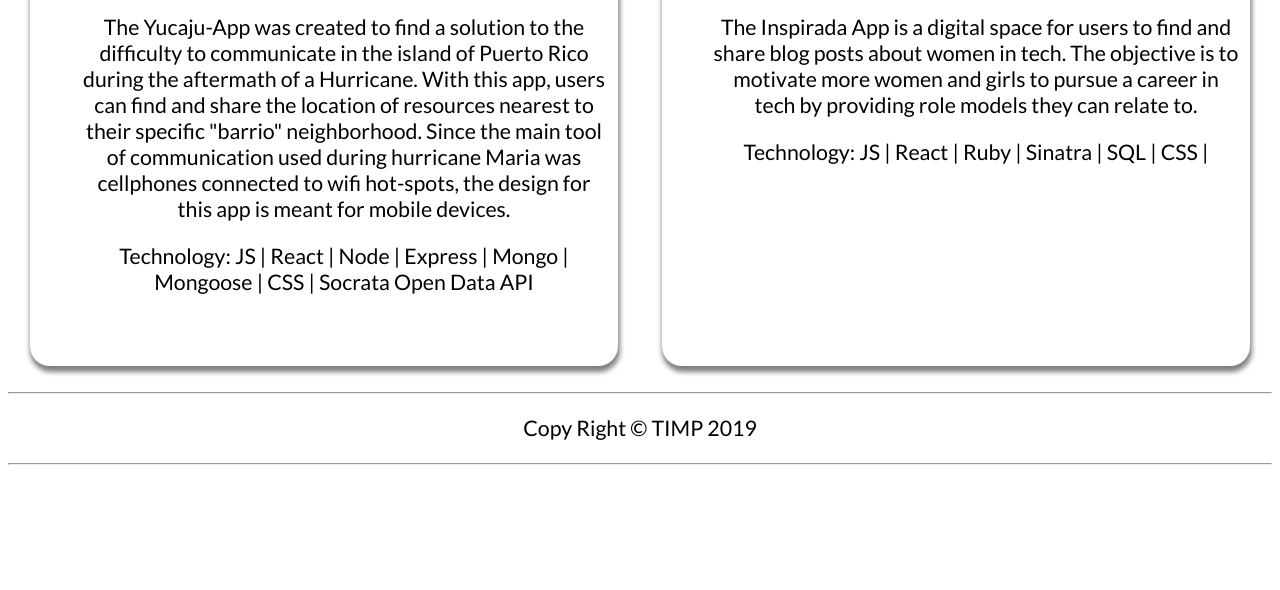
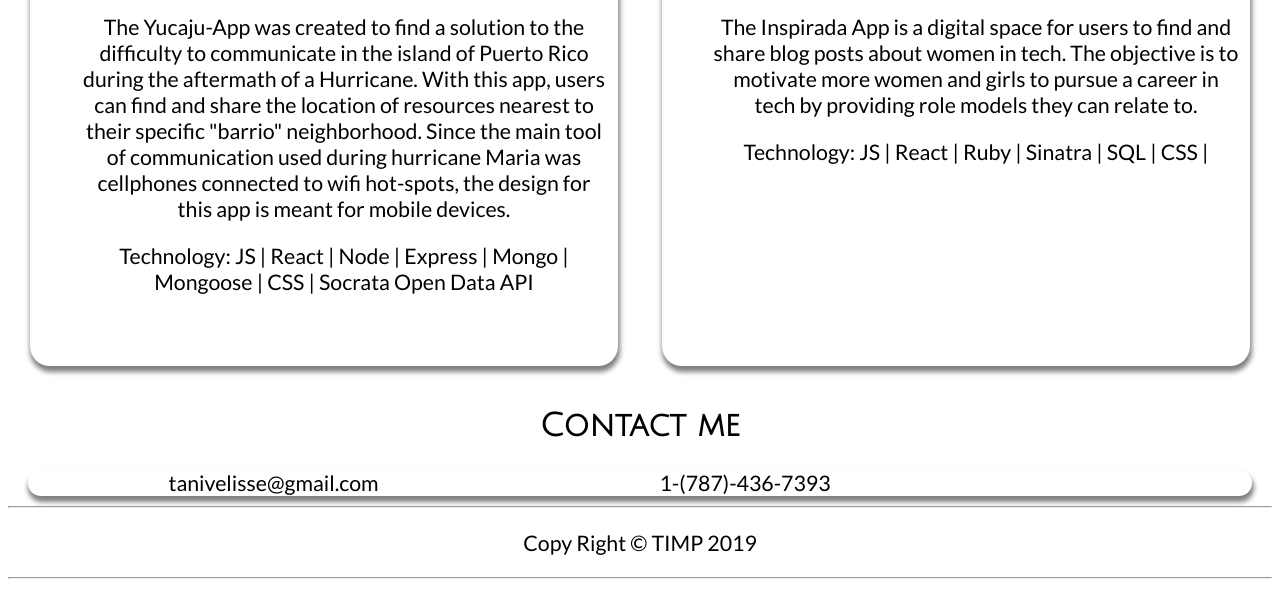
Before and after one commit to tanivelisse/timp, a plain HTML site: page index.html in a window 1280 px wide. Shown: the part 1911-2501 px from the top of the page. Before the commit the page ends 2386 px from the top, so only its background shows below. Drawn offline with nearby package versions, Linux system fonts and the light colour scheme.

Commit message:
adding contact info

```diff
--- a/css/style.css
+++ b/css/style.css
@@ -62,7 +62,6 @@ a:hover {text-decoration: underline;}   /* mouse over link */
 }
 
 .projects-box {
-	/*margin: 10px auto;*/
 	display: flex;
 	flex-direction: row;
 	justify-content: space-around;
@@ -89,6 +88,15 @@ ul {
 	list-style: none;
 }
 
+#contact-info {
+	max-width: 100%;
+	display: flex;
+	flex-direction: row;
+	justify-content: space-around;
+	border-radius: 20px;
+	box-shadow: 1px 5px 5px 1px gray;
+	margin: 10px 20px;
+}
 
 footer{
 	text-align: center;
--- a/index.html
+++ b/index.html
@@ -1,6 +1,12 @@
 <!DOCTYPE html>
 <html>
 <head>
+	<link rel="stylesheet" type="text/css" href="semantic/dist/semantic.min.css">
+<script
+  src="https://code.jquery.com/jquery-3.1.1.min.js"
+  integrity="sha256-hVVnYaiADRTO2PzUGmuLJr8BLUSjGIZsDYGmIJLv2b8="
+  crossorigin="anonymous"></script>
+<script src="semantic/dist/semantic.min.js"></script>
 	<link href="https://fonts.googleapis.com/css?family=Julius+Sans+One|Lato&display=swap" rel="stylesheet">
 	<link rel="stylesheet" type="text/css" href="css/style.css">
 	<script type='text/javascript' src='//platform-api.sharethis.com/js/sharethis.js#property=5cfda1074351e9001264fe9e&product=inline-share-buttons' async='async'></script>
@@ -114,10 +120,21 @@
 			</div>
 
 		</div>
+	<div class="titles">
+		<h2> Contact me </h2>
+	</div>
+	<div id="contact-info">
+			<div>
+				tanivelisse@gmail.com
+			</div>
+			<div>
+				 1-(787)-436-7393
+			</div>
+			<div class="sharethis-inline-follow-buttons"></div>
+		</ul>
+	</div>
+
 	</main>
-	<aside>
-
-	</aside>
 	<footer>
 		<hr/>
         <p>Copy Right © TIMP 2019</p>
```
